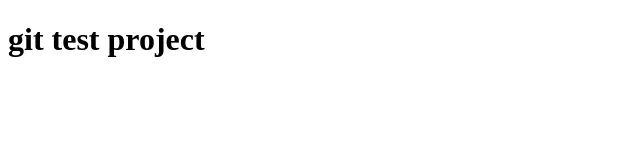
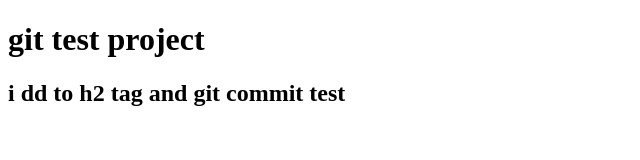
Before and after one commit to tharusha-dilhara/test, a plain HTML site: page index.html in a window 1280 px wide. Shown: the whole page, without its empty margins (0-640 px from the left). Drawn offline with Linux system fonts and the light colour scheme.

Commit message:
i added to h2 tag

```diff
--- a/index.html
+++ b/index.html
@@ -8,5 +8,6 @@
 </head>
 <body>
     <h1>git test project</h1>
+    <h2>i dd to h2 tag and git commit test</h2>
 </body>
 </html>
```
